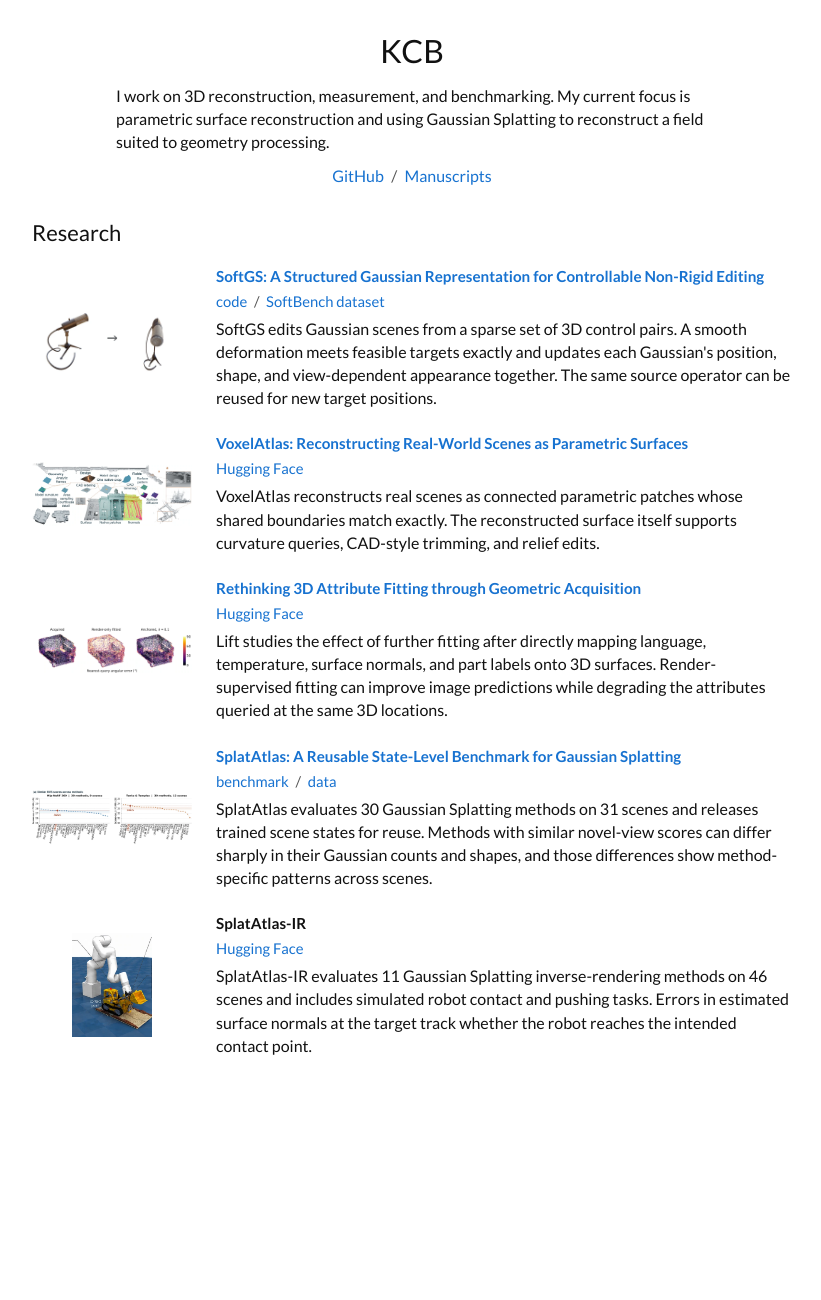
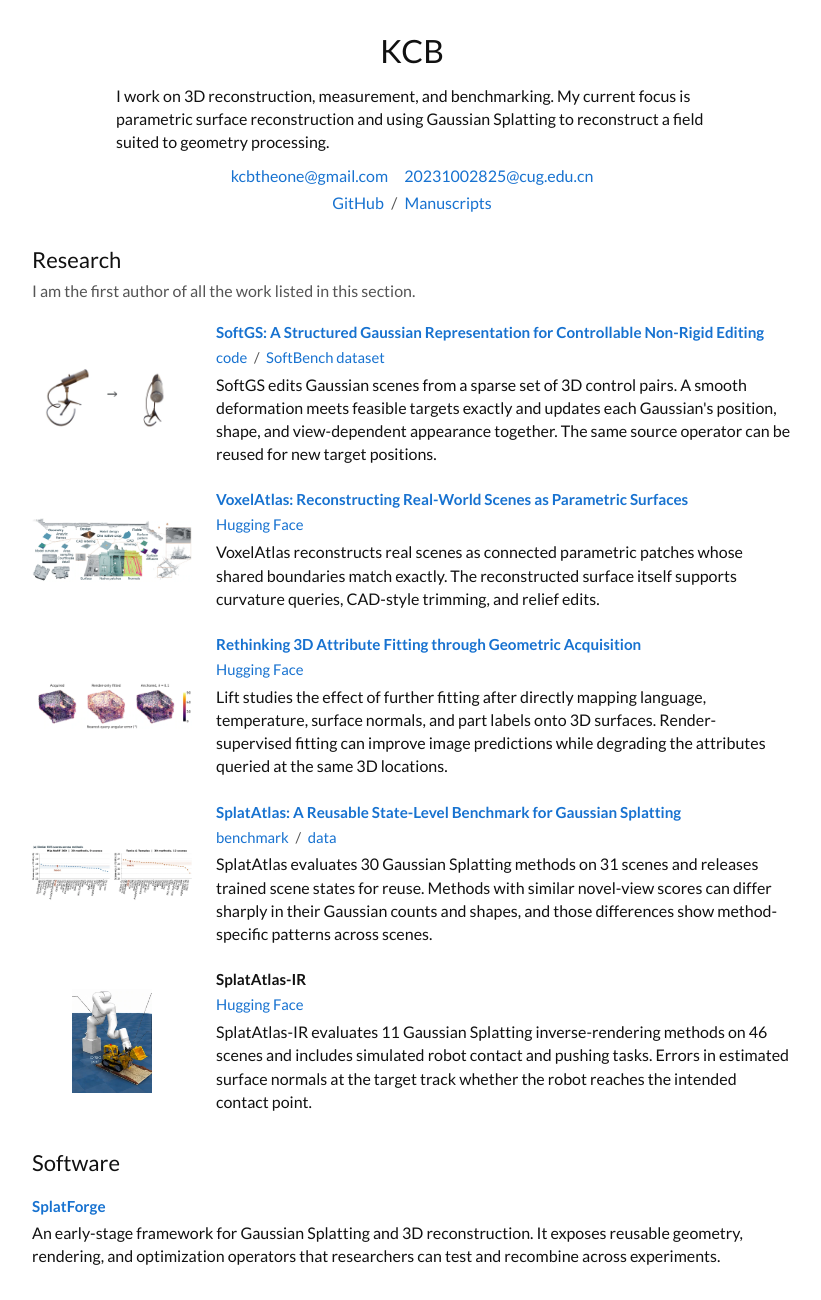
Before and after one commit to KCBtheone/KCB, a plain HTML site: page index.html in a window 1280 px wide. Shown: the whole page, without its empty margins (228-1049 px from the left). Before the commit the page ends 1105 px from the top, so only its background shows below. Drawn offline with Linux system fonts and the light colour scheme.

Commit message:
Add SplatForge and contact details

```diff
--- a/index.html
+++ b/index.html
@@ -13,6 +13,10 @@
     <header class="profile">
       <h1>KCB</h1>
       <p>I work on 3D reconstruction, measurement, and benchmarking. My current focus is parametric surface reconstruction and using Gaussian Splatting to reconstruct a field suited to geometry processing.</p>
+      <p class="profile-links email-links">
+        <a href="mailto:kcbtheone@gmail.com">kcbtheone@gmail.com</a>
+        <a href="mailto:20231002825@cug.edu.cn">20231002825@cug.edu.cn</a>
+      </p>
       <p class="profile-links">
         <a href="https://github.com/KCBtheone">GitHub</a>
         <span aria-hidden="true">/</span>
@@ -21,7 +25,10 @@
     </header>
 
     <section aria-labelledby="research">
-      <h2 id="research">Research</h2>
+      <header class="research-heading">
+        <h2 id="research">Research</h2>
+        <p>I am the first author of all the work listed in this section.</p>
+      </header>
       <div class="papers">
         <article>
           <div>
@@ -105,6 +112,14 @@
         </article>
       </div>
     </section>
+
+    <section aria-labelledby="software">
+      <h2 id="software">Software</h2>
+      <article>
+        <h3><a href="https://github.com/KCBtheone/SplatForge">SplatForge</a></h3>
+        <p>An early-stage framework for Gaussian Splatting and 3D reconstruction. It exposes reusable geometry, rendering, and optimization operators that researchers can test and recombine across experiments.</p>
+      </article>
+    </section>
   </main>
 </body>
 </html>
--- a/styles.css
+++ b/styles.css
@@ -53,6 +53,17 @@ h1 {
   text-align: center;
 }
 
+.email-links {
+  display: flex;
+  flex-wrap: wrap;
+  justify-content: center;
+  gap: 0.25rem 1rem;
+}
+
+.profile-links + .profile-links {
+  margin-top: 0.25rem;
+}
+
 a {
   color: #1772d0;
   text-decoration: none;
@@ -79,12 +90,28 @@ h2 {
   font-weight: 400;
 }
 
+main > section + section {
+  margin-top: 2.25rem;
+}
+
+.research-heading {
+  margin-bottom: 1.2rem;
+}
+
+.research-heading h2 {
+  margin-bottom: 0.35rem;
+}
+
+.research-heading p {
+  color: #555;
+}
+
 .papers {
   display: grid;
   gap: 1.5rem;
 }
 
-article {
+.papers > article {
   display: grid;
   grid-template-columns: 10rem minmax(0, 1fr);
   align-items: center;
@@ -161,7 +188,7 @@ article p {
     margin-bottom: 1.7rem;
   }
 
-  article {
+  .papers > article {
     grid-template-columns: minmax(4.5rem, 24%) minmax(0, 1fr);
     align-items: start;
     gap: 0.8rem;
```
